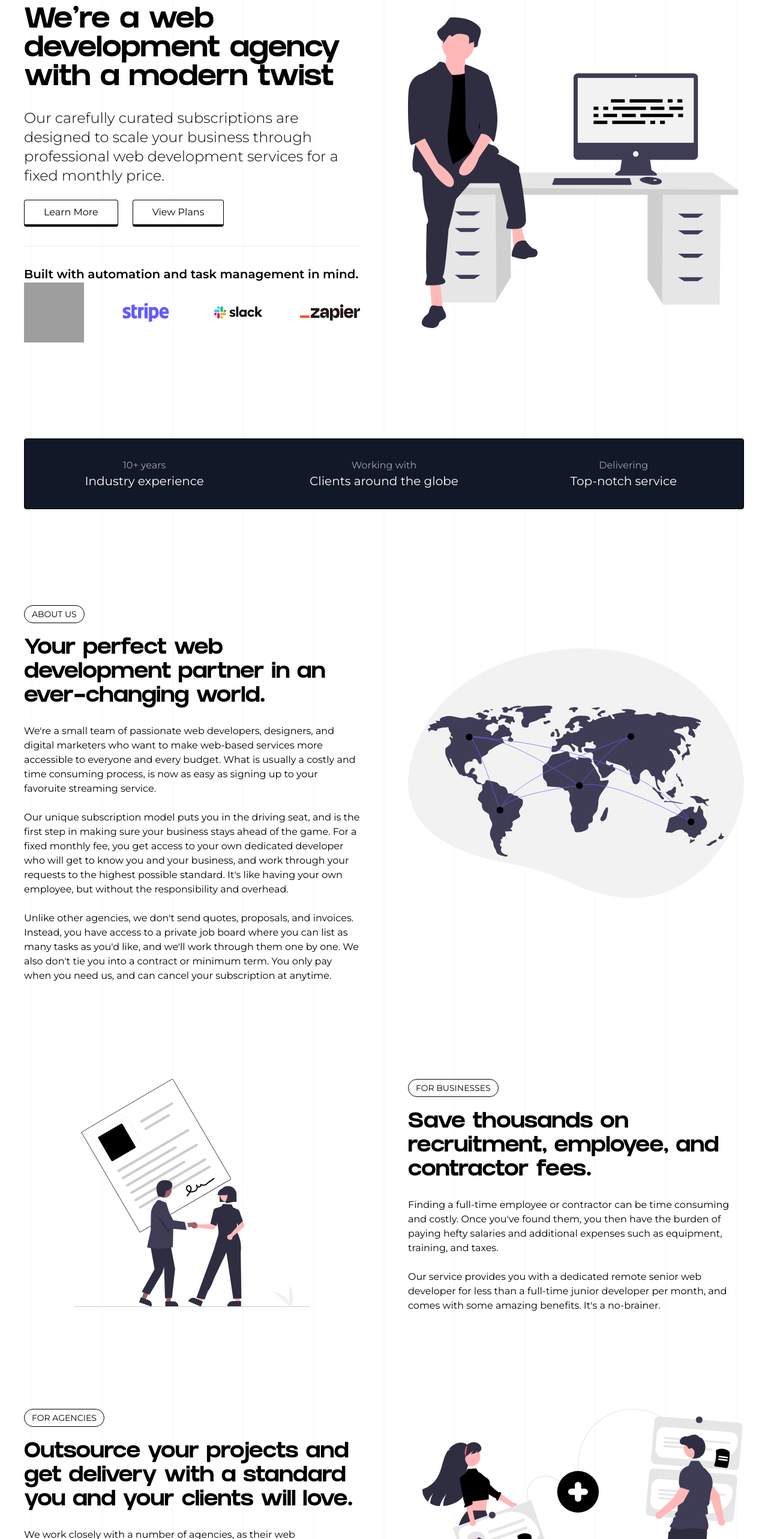
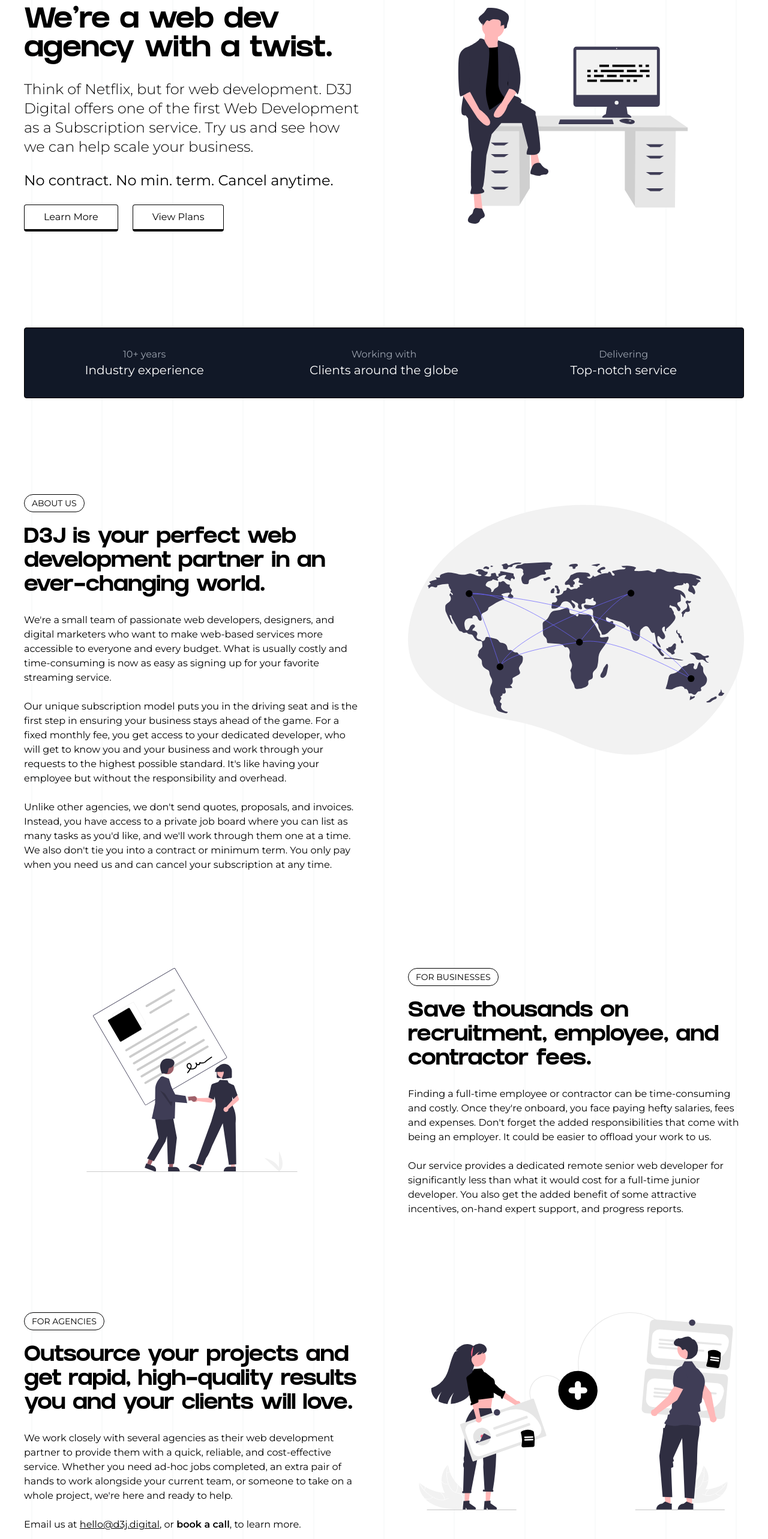
Before and after one commit to d3jdigitalagency/website, a Next.js app: page / in a window 1280 px wide. Shown: the part 220-2786 px from the top of the page at 60% size. Built offline with nearby package versions, Linux system fonts and the light colour scheme; grey boxes are pictures that could not be loaded.

Commit message:
refactor: clean up copy

```diff
--- a/pages/index.tsx
+++ b/pages/index.tsx
@@ -32,7 +32,7 @@
         <link rel="icon" href="/favicon.ico" />
       </Head>
       <main className="font-body">
-        <header className="sticky top-0 z-10 bg-white border-b border-black">
+        <header className="bg-white border-b border-black">
           <div className="hidden md:block">
             <Banner>
               Our subscriptions come with no contract, no minimum term, and you
@@ -42,8 +42,8 @@
           <div className="flex items-center gap-12 container">
             <Image
               src="/assets/logos/logo-black.svg"
-              width="130"
-              height="100"
+              width="100"
+              height="100%"
               alt="D3J Digital"
             />
             <div className="hidden lg:block">
@@ -74,12 +74,15 @@
           <div className="grid md:grid-cols-2 gap-20">
             <div className="grid gap-6">
               <h1 className="text-5xl font-accent">
-                We&apos;re a web development agency with a modern twist
+                We&apos;re a web dev agency with a twist.
               </h1>
               <p className="text-2xl font-light">
-                Our carefully curated subscriptions are designed to scale your
-                business through professional web development services for a
-                fixed monthly price.
+                Think of Netflix, but for web development. D3J Digital offers
+                one of the first Web Development as a Subscription service. Try
+                us and see how we can help scale your business.
+              </p>
+              <p className="text-2xl">
+                No contract. No min. term. Cancel anytime.
               </p>
               <div className="flex gap-6">
                 <Button
@@ -91,44 +94,12 @@
                   onClick={() => (window.location.href = '#plans')}
                 />
               </div>
-              <hr className="my-2" />
-              <div>
-                <p className="text-xl font-bold">
-                  Built with automation and task management in mind.
-                </p>
-                <div className="flex justify-between">
-                  <Image
-                    src="/assets/logos/trello-logo.svg"
-                    width="100%"
-                    height="100%"
-                    alt="Trello"
-                  />
-                  <Image
-                    src="/assets/logos/stripe-logo.svg"
-                    width="100%"
-                    height="100%"
-                    alt="Stripe"
-                  />
-                  <Image
-                    src="/assets/logos/slack-logo.svg"
-                    width="100%"
-                    height="100%"
-                    alt="Slack"
-                  />
-                  <Image
-                    src="/assets/logos/zapier-logo.svg"
-                    width="100%"
-                    height="100%"
-                    alt="Zapier"
-                  />
-                </div>
-              </div>
             </div>
             <div className="hidden md:block">
               <Image
                 src="/assets/images/undraw/developer.svg"
                 width="550"
-                height="550"
+                height="360"
                 alt="Developer"
               />
             </div>
@@ -157,38 +128,39 @@
             <div className="grid gap-6">
               <Pill label="About us" />
               <h2 className="text-4xl font-accent">
-                Your perfect web development partner in an ever-changing world.
+                D3J is your perfect web development partner in an ever-changing
+                world.
               </h2>
               <p>
-                We&apos;re a small team of passionate web developers, designers,
-                and digital marketers who want to make web-based services more
-                accessible to everyone and every budget. What is usually a
-                costly and time consuming process, is now as easy as signing up
-                to your favoruite streaming service.
+                We're a small team of passionate web developers, designers, and
+                digital marketers who want to make web-based services more
+                accessible to everyone and every budget. What is usually costly
+                and time-consuming is now as easy as signing up for your
+                favorite streaming service.
               </p>
               <p>
-                Our unique subscription model puts you in the driving seat, and
-                is the first step in making sure your business stays ahead of
-                the game. For a fixed monthly fee, you get access to your own
-                dedicated developer who will get to know you and your business,
-                and work through your requests to the highest possible standard.
-                It&apos;s like having your own employee, but without the
-                responsibility and overhead.
+                Our unique subscription model puts you in the driving seat and
+                is the first step in ensuring your business stays ahead of the
+                game. For a fixed monthly fee, you get access to your dedicated
+                developer, who will get to know you and your business and work
+                through your requests to the highest possible standard. It's
+                like having your employee but without the responsibility and
+                overhead.
               </p>
               <p>
-                Unlike other agencies, we don&apos;t send quotes, proposals, and
+                Unlike other agencies, we don't send quotes, proposals, and
                 invoices. Instead, you have access to a private job board where
-                you can list as many tasks as you&apos;d like, and we&apos;ll
-                work through them one by one. We also don&apos;t tie you into a
-                contract or minimum term. You only pay when you need us, and can
-                cancel your subscription at anytime.
+                you can list as many tasks as you'd like, and we'll work through
+                them one at a time. We also don't tie you into a contract or
+                minimum term. You only pay when you need us and can cancel your
+                subscription at any time.
               </p>
             </div>
             <div className="hidden md:block">
               <Image
                 src="/assets/images/undraw/world.svg"
                 width="620"
-                height="620"
+                height="500"
                 alt="World"
               />
             </div>
@@ -200,7 +172,7 @@
               <Image
                 src="/assets/images/undraw/agreement.svg"
                 width="560"
-                height="380"
+                height="340"
                 alt="Agreement"
               />
             </div>
@@ -210,15 +182,18 @@
                 Save thousands on recruitment, employee, and contractor fees.
               </h2>
               <p>
-                Finding a full-time employee or contractor can be time consuming
-                and costly. Once you&apos;ve found them, you then have the
-                burden of paying hefty salaries and additional expenses such as
-                equipment, training, and taxes.
+                Finding a full-time employee or contractor can be time-consuming
+                and costly. Once they're onboard, you face paying hefty
+                salaries, fees and expenses. Don't forget the added
+                responsibilities that come with being an employer. It could be
+                easier to offload your work to us.
               </p>
               <p>
-                Our service provides you with a dedicated remote senior web
-                developer for less than a full-time junior developer per month,
-                and comes with some amazing benefits. It&apos;s a no-brainer.
+                Our service provides a dedicated remote senior web developer for
+                significantly less than what it would cost for a full-time
+                junior developer. You also get the added benefit of some
+                attractive incentives, on-hand expert support, and progress
+                reports.
               </p>
             </div>
           </div>
@@ -228,15 +203,16 @@
             <div className="grid gap-6">
               <Pill label="For agencies" />
               <h2 className="text-4xl font-accent">
-                Outsource your projects and get delivery with a standard you and
-                your clients will love.
+                Outsource your projects and get rapid, high-quality results you
+                and your clients will love.
               </h2>
               <p>
-                We work closely with a number of agencies, as their web
-                development partner, to provide them with a quick, reliable, and
-                cost-effective service. Whether you need ad-hoc jobs completing,
+                We work closely with several agencies as their web development
+                partner to provide them with a quick, reliable, and
+                cost-effective service. Whether you need ad-hoc jobs completed,
                 an extra pair of hands to work alongside your current team, or
-                someone to take on a whole project, we&apos;d love to help.
+                someone to take on a whole project, we're here and ready to
+                help.
               </p>
               <p>
                 Email us at{' '}
@@ -262,7 +238,7 @@
               <Image
                 src="/assets/images/undraw/collaborators.svg"
                 width="560"
-                height="350"
+                height="330"
                 alt="Collaborators"
               />
             </div>
@@ -494,37 +470,51 @@
             <div className="grid gap-4 md:w-3/4 m-auto">
               <Accordion title="Is there a limit to how many requests I can have?">
                 <p>
-                  Once subscribed, you&apos;re able to add as many web
-                  development requests to your backlog as you&apos;d like, and
-                  they will be delivered one by one.
+                  Once subscribed, you can add as many web development requests
+                  to your backlog as you'd like, and they will be completed in
+                  order of priority.
                 </p>
               </Accordion>
               <Accordion title="How fast will requests be completed?">
                 <p>
-                  For minor requests such as bug fixes and CSS tweaks, they will
-                  usually be completed in a day or two. More complex requests
-                  may take longer. We provide an estimated timescale and start
-                  date to each request.
+                  Minor requests such as bug fixes and CSS tweaks will usually
+                  be completed in a day or two. More complex requests may take
+                  longer. We provide an estimated timescale and start date for
+                  each request.
                 </p>
               </Accordion>
               <Accordion title="Who are the developers?">
                 <p>
-                  D3J Digital is a one-man agency, so you&apos;ll work with me,
-                  Dom, directly. Occasionally, we may use our trusted partners
-                  to complete certain tasks, such as design and marketing.
+                  D3J Digital is a one-person agency, so you'll work with me,
+                  Dom, directly. We may occasionally outsource work, such as
+                  design and marketing, to our trusted partners.
                 </p>
+              </Accordion>
+              <Accordion title="Where are you based?">
+                <p>
+                  We are in the UK (GMT), but have clients all around the world
+                  and can work with any time zone.
+                </p>
+              </Accordion>
+              <Accordion title="Are you a legit company?">
+                <p>
+                  Absolutely! We are a registered company in the UK under the
+                  name D3J Digital Limited.
+                </p>
+                <p>Our company number is 14159497.</p>
+                <p>Our VAT registration number is 423631324.</p>
               </Accordion>
               <Accordion title="How do I request jobs?">
                 <p>
                   D3J Digital offers lots of flexibility in how you request jobs
-                  using Trello. Some common ways clients request jobs is
-                  directly via Trello, sharing Google docs, sharing an image, or
+                  using Trello. Some common ways clients request jobs are direct
+                  via Trello, sharing Google docs, sharing an image, or
                   recording a Loom video.
                 </p>
               </Accordion>
               <Accordion title="Are there any refunds if I don't like the service?">
                 <p>
-                  Due to the high quality nature of the work, there will be no
+                  Due to the high-quality nature of the work, there will be no
                   refunds issued.
                 </p>
               </Accordion>
@@ -534,6 +524,31 @@
                   Stripe.
                 </p>
               </Accordion>
+            </div>
+          </div>
+        </Section>
+        <Section id="poweredby">
+          <div className="grid gap-6 text-center">
+            <h2 className="text-4xl font-accent">Powered by</h2>
+            <div className="grid md:grid-cols-3 text-center">
+              <Image
+                src="/assets/logos/trello-logo.svg"
+                width="100%"
+                height="100%"
+                alt="Trello"
+              />
+              <Image
+                src="/assets/logos/stripe-logo.svg"
+                width="100%"
+                height="100%"
+                alt="Stripe"
+              />
+              <Image
+                src="/assets/logos/slack-logo.svg"
+                width="100%"
+                height="100%"
+                alt="Slack"
+              />
             </div>
           </div>
         </Section>
--- a/styles/globals.css
+++ b/styles/globals.css
@@ -20,7 +20,6 @@
   font-family: -apple-system, BlinkMacSystemFont, Segoe UI, Roboto, Oxygen,
     Ubuntu, Cantarell, Fira Sans, Droid Sans, Helvetica Neue, sans-serif;
   scroll-behavior: smooth;
-  scroll-padding-top: 8rem;
 }
 
 a {
```
